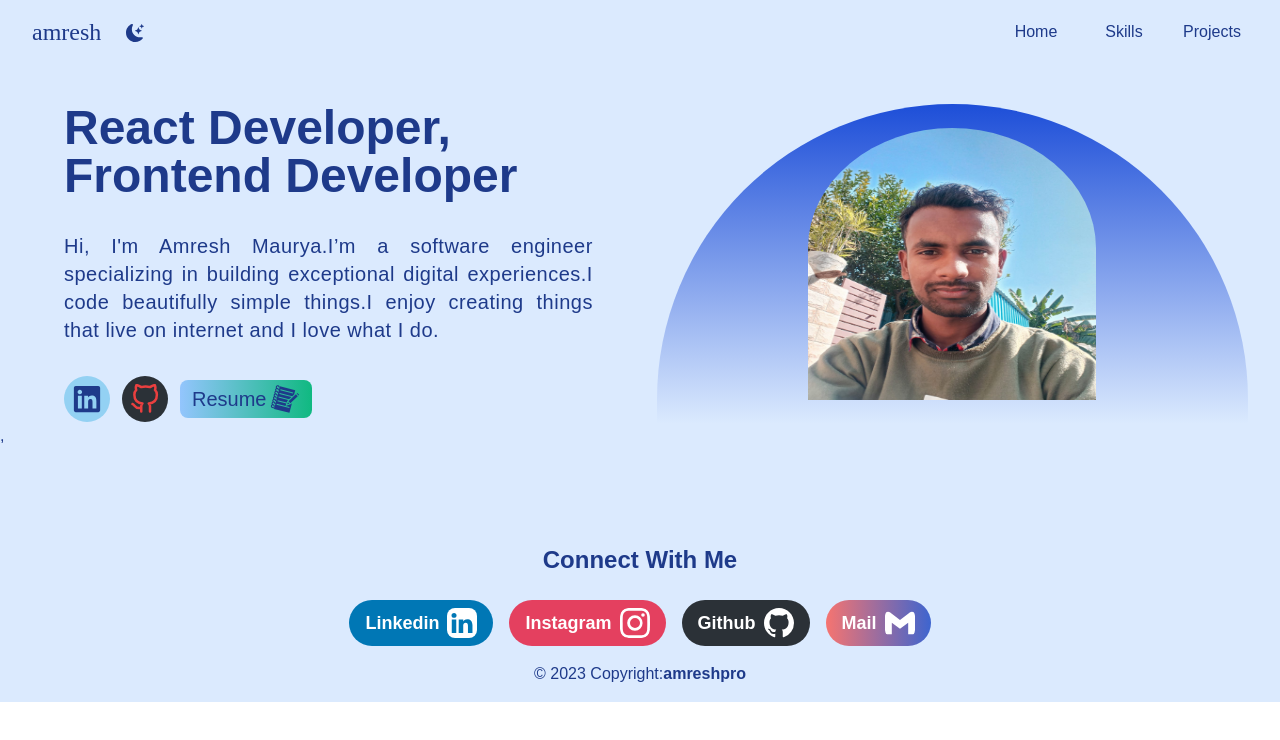
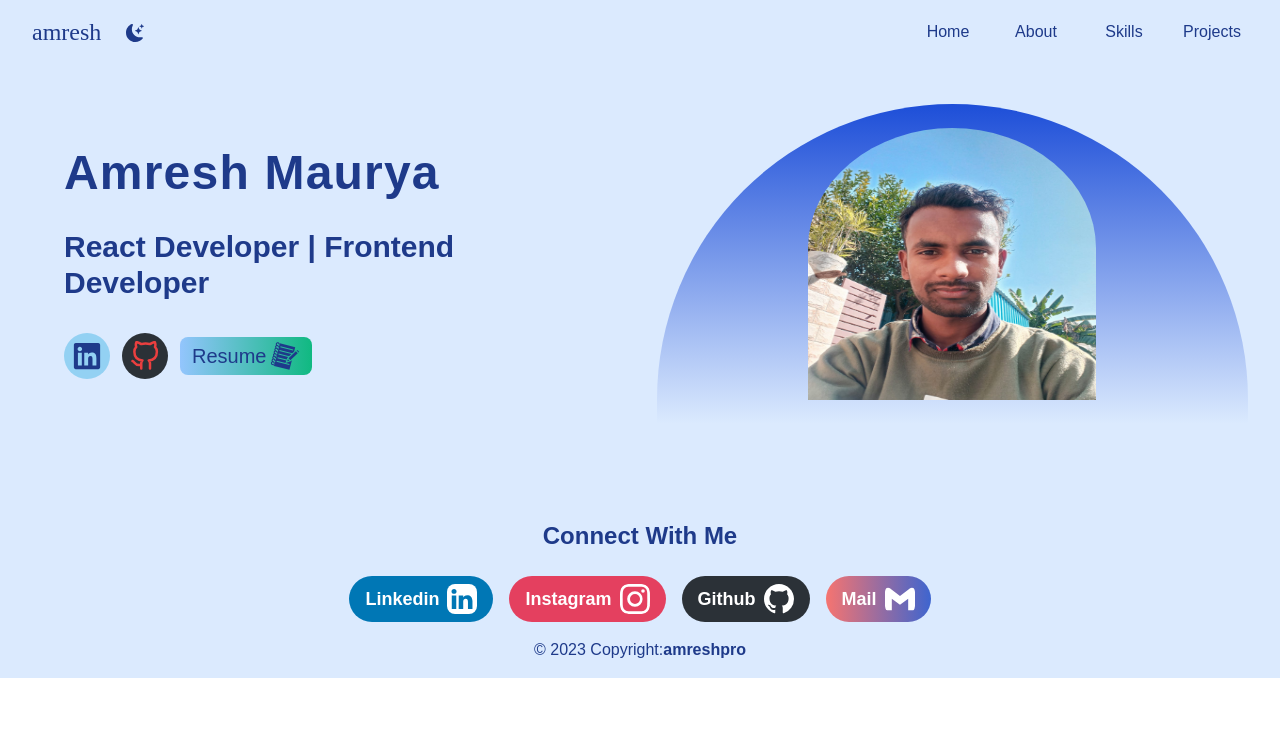
Before and after one commit to amreshpro/proportfolio, a React (Vite) app: page / in a window 1280 px wide. Shown: the top 740 px of the page. Built offline with nearby package versions, Linux system fonts and the light colour scheme; a web font is replaced by a local one.

Commit message:
fix color issue and created about page

```diff
--- /dev/null
+++ b/src/assets/index.jsx
@@ -0,0 +1,3 @@
+import MYIMAGE from '/profile.jpeg'
+
+export  { MYIMAGE}
--- /dev/null
+++ b/src/components/About.jsx
@@ -0,0 +1,5 @@
+export default function About() {
+  return (
+    <div>About</div>
+  )
+}
--- a/src/components/AllMobilePage.jsx
+++ b/src/components/AllMobilePage.jsx
@@ -1,4 +1,5 @@
 // import Hero from "./Hero";
+import About from "./About";
 import Projects from "./Projects";
 import Skills from "./Skills";
 
@@ -6,6 +7,7 @@ export default function AllMobilePage() {
   return (
     <div className="hidden sm:flex sm:flex-col ">
       {/* <Hero /> */}
+      <About/>
       <Skills />
       <Projects />
     </div>
--- a/src/components/Hero.jsx
+++ b/src/components/Hero.jsx
@@ -4,7 +4,7 @@ import ProfileContent from "./ProfileContent";
 export default function Hero() {
   return (
     <div
-      className={`hero   px-8 sm:py-2 sm:px-2 flex  sm:flex-col-reverse justify-center  gap-8 w-full  md:h-full`}
+      className={`hero   px-8 sm:py-2 sm:px-2 flex  sm:flex-col-reverse justify-center items-center gap-8 w-full  md:h-full`}
     >
       {/* Profile Content */}
       <ProfileContent />
--- a/src/components/ProfileContent.jsx
+++ b/src/components/ProfileContent.jsx
@@ -13,10 +13,10 @@ export default function ProfileContent() {
 
   return (
     <div className="content w-1/2 sm:w-full px-8 sm:px-2 sm:py-2 flex flex-col gap-8 ">
-      <h1 className="text-5xl sm:text-3xl font-bold ">{MYPROFILE}</h1>
-      <p className="tracking-wide text-justify text-xl sm:text-lg sm:text-start">
+      <p className="tracking-wide text-justify text-5xl sm:text-3xl font-bold sm:text-start">
         {MYBIO}
       </p>
+      <h1 className="text-3xl sm:text-xl font-bold ">{MYPROFILE}</h1>
       <div className="social-links flex items-center sm:justify-center gap-3 text-3xl">
         <Link
           to={socialLinks.linkedin}
--- a/src/components/ProfileImage.jsx
+++ b/src/components/ProfileImage.jsx
@@ -1,10 +1,11 @@
+import { MYIMAGE } from "../assets";
 
 
 export default function ProfileImage() {
   return (
     <div className=" bg-gradient-to-b rounded-t-full from-blue-700 flex justify-center w-1/2 sm:w-full sm:px-2 sm:py-2">
       <img
-        src="/profile.jpeg"
+        src={MYIMAGE}
         className=" w-72 h-80 rounded-t-full py-6 sm:px-4 "
       />
     </div>
--- a/src/constants/INFO.jsx
+++ b/src/constants/INFO.jsx
@@ -1,5 +1,4 @@
-export const MYBIO = `Hi, I'm Amresh Maurya.I’m a software engineer specializing in building exceptional digital experiences.I code beautifully simple things.I enjoy creating things that live on internet and I love what I do.
-  `;
+export const MYBIO = `Amresh Maurya`;
 
 // profile
-export const MYPROFILE = "React Developer, Frontend Developer";
+export const MYPROFILE = "React Developer | Frontend Developer";
--- a/src/constants/NAV_LINKS.jsx
+++ b/src/constants/NAV_LINKS.jsx
@@ -4,11 +4,11 @@ export default [
     title: "Home",
     path: "/",
   },
-  // {
-  //   id: "nav-links2",
-  //   title: "About",
-  //   path: "/about",
-  // },
+  {
+    id: "nav-links2",
+    title: "About",
+    path: "/about",
+  },
   {
     id: "nav-links3",
     title: "Skills",
--- a/src/main.jsx
+++ b/src/main.jsx
@@ -4,6 +4,7 @@ import { RouterProvider, createBrowserRouter } from "react-router-dom";
 import AppLayout from "./App";
 import { Hero, Projects, Skills } from "./components";
 import AllMobilePage from "./components/AllMobilePage";
+import About from "./components/About";
 
 
 
@@ -21,7 +22,7 @@ const router = createBrowserRouter([
         path: "/",
         element: <div>
 
-        <Hero/>,
+        <Hero/>
         <AllMobilePage/>
         </div>
 
@@ -34,6 +35,9 @@ const router = createBrowserRouter([
       {
         path: "/skills",
         element: <Skills/>,
+      },{
+        path:"/about",
+        element:<About/>
       },
       {
         path: "/*",
```
